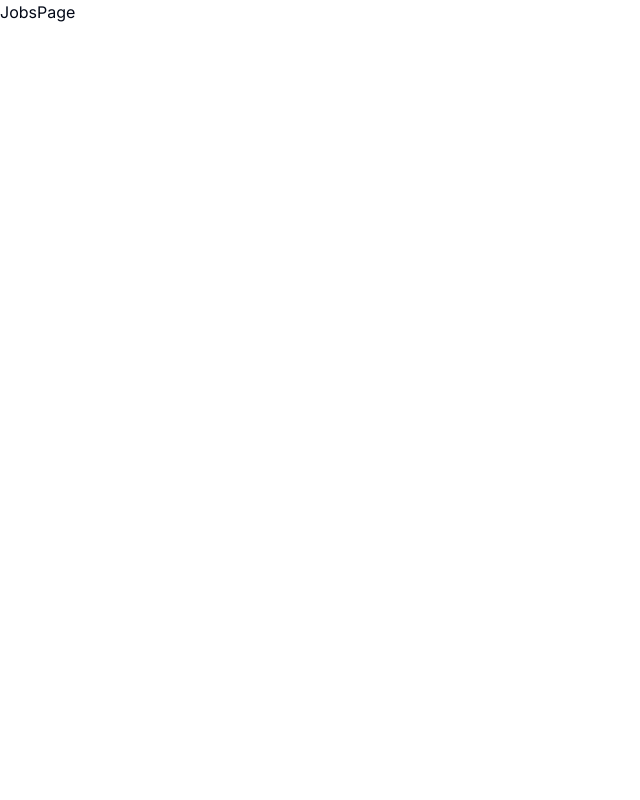
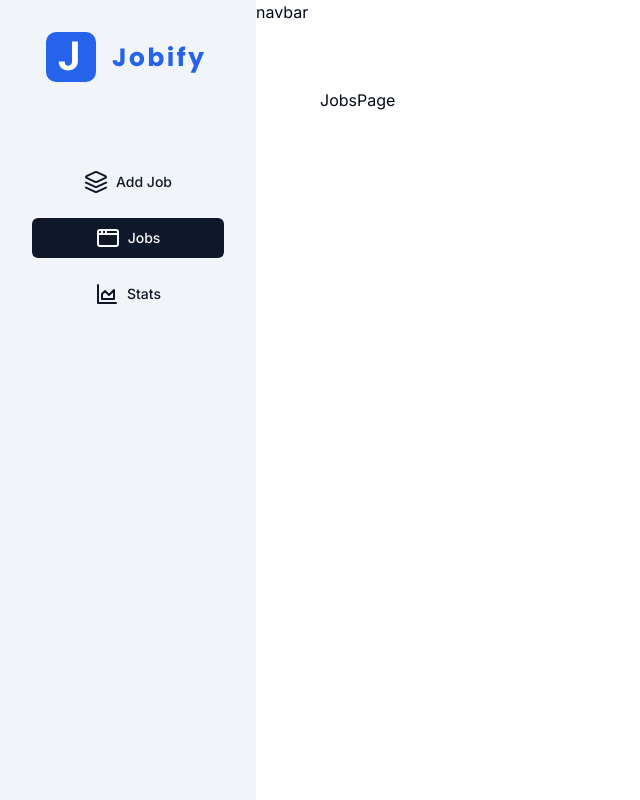
Before and after one commit to MezoAli/next-js-14-jopify, a Next.js app: page /jobs in a window 1280 px wide. Shown: the whole page, without its empty margins (0-640 px from the left). Built offline with nearby package versions, Linux system fonts and the light colour scheme.

Commit message:
create general layout and sidebar

```diff
--- a/app/(dasgboard)/layout.tsx
+++ b/app/(dasgboard)/layout.tsx
@@ -1,4 +1,17 @@
+import Navbar from "@/components/layouts/Navbar";
+import Sidebar from "@/components/layouts/Sidebar";
+
 function layout({ children }: { children: React.ReactNode }) {
-  return <div>{children}</div>;
+  return (
+    <main className="grid lg:grid-cols-5">
+      <div className="hidden lg:block lg:grid-cols-1 lg:min-h-screen">
+        <Sidebar />
+      </div>
+      <div className="lg:grid-cols-4">
+        <Navbar />
+        <div className="py-16 px-4 sm:px-8 lg:px-16">{children}</div>
+      </div>
+    </main>
+  );
 }
 export default layout;
--- /dev/null
+++ b/components/layouts/DropdownLinks.tsx
@@ -0,0 +1,5 @@
+const DropdownLinks = () => {
+  return <div>DropdownLinks</div>;
+};
+
+export default DropdownLinks;
--- /dev/null
+++ b/components/layouts/Navbar.tsx
@@ -0,0 +1,21 @@
+import Image from "next/image";
+import Logo from "../../assets/logo.svg";
+import ToggleTheme from "./ToggleTheme";
+import { UserButton } from "@clerk/nextjs";
+
+const Navbar = () => {
+  return (
+    // <div className="bg-slate-700 w-full lg:grid-cols-4">
+    //   <div className="max-w-7xl mx-auto flex justify-between py-8 mb-4">
+    //     <Image src={Logo} alt="logo" />
+    //     <div className="flex justify-center items-center gap-4">
+    //       <ToggleTheme />
+    //       <UserButton />
+    //     </div>
+    //   </div>
+    // </div>
+    <h1>navbar</h1>
+  );
+};
+
+export default Navbar;
--- /dev/null
+++ b/components/layouts/Sidebar.tsx
@@ -0,0 +1,33 @@
+"use client";
+import Logo from "@/assets/logo.svg";
+import links from "@/lib/links";
+import Image from "next/image";
+import { Button } from "../ui/button";
+import { usePathname } from "next/navigation";
+import Link from "next/link";
+
+const Sidebar = () => {
+  const pathname = usePathname();
+  return (
+    <aside className="py-4 px-8 bg-muted h-full">
+      <Image src={Logo} alt="logo" className="mx-auto my-4" />
+      <div className="flex flex-col mt-20 gap-y-4">
+        {links.map((link) => {
+          return (
+            <Button
+              asChild
+              key={link.href}
+              variant={pathname === link.href ? "default" : "link"}
+            >
+              <Link href={link.href} className="flex items-center gap-x-2 ">
+                {link.icon} <span className="capitalize">{link.label}</span>
+              </Link>
+            </Button>
+          );
+        })}
+      </div>
+    </aside>
+  );
+};
+
+export default Sidebar;
--- /dev/null
+++ b/components/layouts/ToggleTheme.tsx
@@ -0,0 +1,14 @@
+import { MoonIcon } from "lucide-react";
+import { Button } from "../ui/button";
+
+const ToggleTheme = () => {
+  return (
+    <div>
+      <Button variant="default" size="icon">
+        <MoonIcon />
+      </Button>
+    </div>
+  );
+};
+
+export default ToggleTheme;
--- /dev/null
+++ b/lib/links.tsx
@@ -0,0 +1,27 @@
+import { AreaChart, AppWindow, Layers } from "lucide-react";
+
+type NavLink = {
+  href: string;
+  label: string;
+  icon: React.ReactNode;
+};
+
+const links: NavLink[] = [
+  {
+    href: "/add-job",
+    label: "add job",
+    icon: <Layers />,
+  },
+  {
+    label: "Jobs",
+    href: "/jobs",
+    icon: <AppWindow />,
+  },
+  {
+    label: "Stats",
+    href: "/stats",
+    icon: <AreaChart />,
+  },
+];
+
+export default links;
--- a/next.config.mjs
+++ b/next.config.mjs
@@ -1,4 +1,8 @@
 /** @type {import('next').NextConfig} */
-const nextConfig = {};
+const nextConfig = {
+  //   images: {
+  //     remotePatterns: [{}],
+  //   },
+};
 
 export default nextConfig;
```
